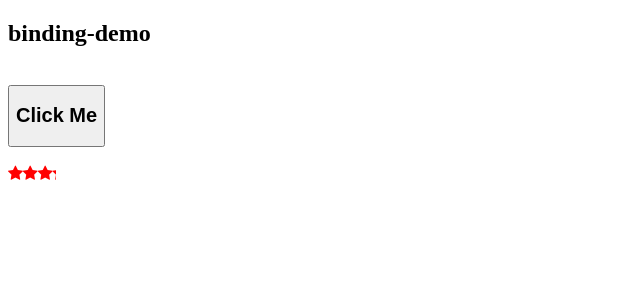
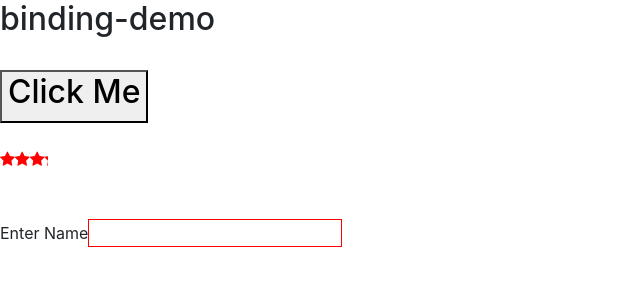
Before and after one commit to imfoobar42/binding-demo, an Angular app: page / in a window 1280 px wide. Shown: the top 300 px of the page, without its empty margins (0-640 px from the left). Built offline with nearby package versions, Linux system fonts and the light colour scheme.

Commit message:
Class Binding Performed

```diff
--- a/src/app/app.component.html
+++ b/src/app/app.component.html
@@ -1,3 +1,12 @@
+
+<head>
+  <style>
+      .invalid{
+        border: 1px solid red;
+      }
+    </style>
+</head>
+
 <h2>{{title}} </h2>
 <br>
 <button type="button" (click)="performAction()" ><h2>Click Me</h2></button>
@@ -13,3 +22,8 @@
       <span class="fa fa-star"></span>
     </div>
 </div>
+
+<br>
+<br>
+<label >Enter Name</label>
+<input type="text" name="username" required [class.invalid]="true"/>
--- a/src/index.html
+++ b/src/index.html
@@ -6,6 +6,7 @@
   <base href="/">
 
   <meta name="viewport" content="width=device-width, initial-scale=1">
+  <link href="https://stackpath.bootstrapcdn.com/bootstrap/4.3.1/css/bootstrap.min.css" rel="stylesheet" integrity="sha384-ggOyR0iXCbMQv3Xipma34MD+dH/1fQ784/j6cY/iJTQUOhcWr7x9JvoRxT2MZw1T" crossorigin="anonymous">
   <link href="https://stackpath.bootstrapcdn.com/font-awesome/4.7.0/css/font-awesome.min.css" rel="stylesheet" integrity="sha384-wvfXpqpZZVQGK6TAh5PVlGOfQNHSoD2xbE+QkPxCAFlNEevoEH3Sl0sibVcOQVnN" crossorigin="anonymous">
   <link rel="icon" type="image/x-icon" href="favicon.ico">
 </head>
```
